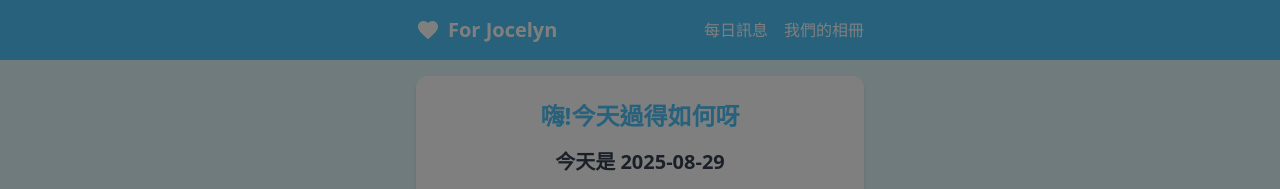
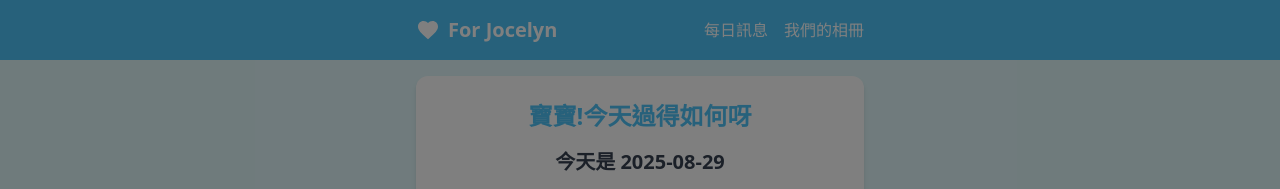
Before and after one commit to TaroSweetPotato/love-calendar, a plain HTML site: page index.html in a window 1280 px wide. Shown: the top 189 px of the page. Drawn offline with nearby package versions, Linux system fonts and the light colour scheme.

Commit message:
Update index.html

```diff
--- a/index.html
+++ b/index.html
@@ -73,7 +73,7 @@
 
   <!-- 日曆分頁 -->
   <div id="calendar" class="section p-6 max-w-md mx-auto bg-white rounded-xl shadow-md mt-4">
-    <h1 class="text-2xl font-bold text-center text-[#4FC3F7] mb-4">嗨!今天過得如何呀</h1>
+    <h1 class="text-2xl font-bold text-center text-[#4FC3F7] mb-4">寶寶!今天過得如何呀</h1>
     <div class="text-center mb-4">
       <p id="currentDate" class="text-xl font-semibold text-gray-700"></p>
       <button id="showMessage" class="mt-4 px-6 py-2 bg-[#4FC3F7] text-white rounded-lg hover:bg-[#29B6F6] text-lg">查看今天的訊息</button>
```
